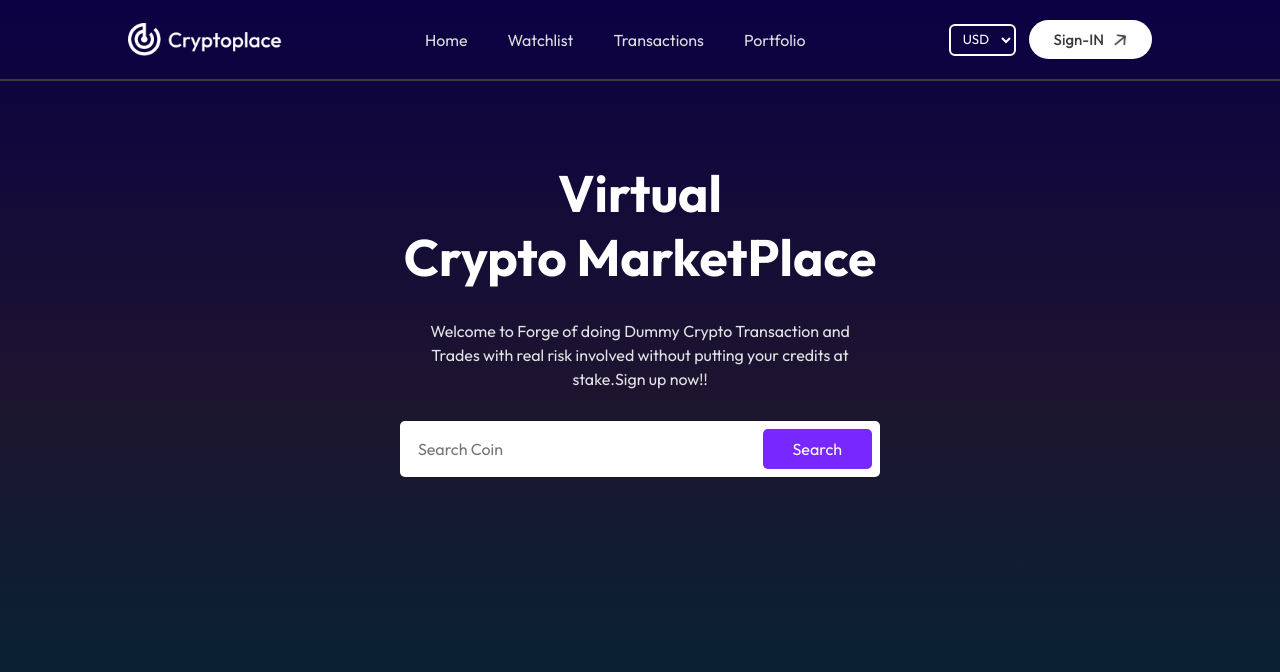
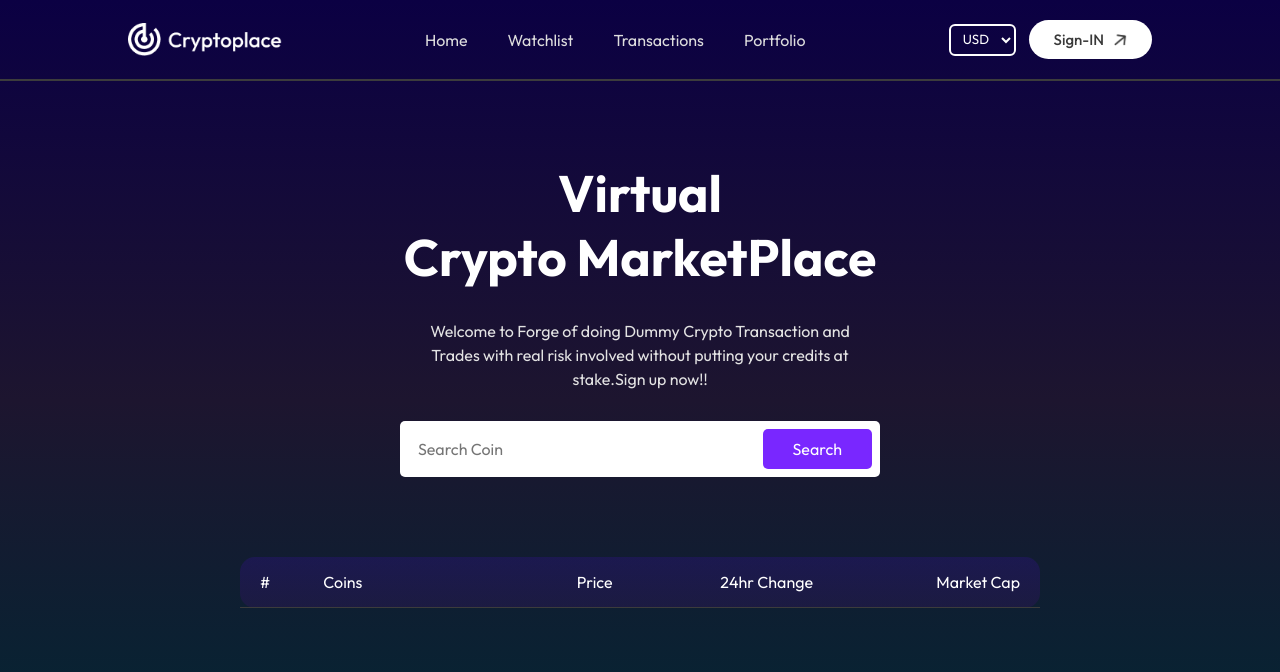
Before and after one commit to keshavsinha17/EthBlitz, a React (Vite) app: page / in a window 1280 px wide. Shown: the top 672 px of the page. Built offline with nearby package versions, Linux system fonts and the light colour scheme.

Commit message:
ui/layout-table

```diff
--- a/src/pages/Home/Home.css
+++ b/src/pages/Home/Home.css
@@ -53,3 +53,19 @@
     border-radius: 5px;
     cursor: pointer;
 }
+.crypto-table{
+    max-width: 800px;
+    margin: auto;
+    background: linear-gradient(rgba(84,3,255,0.15),rgba(105,2,153,0.15));
+    border-radius: 15px;
+}
+.table-layout{
+    display: grid;
+    grid-template-columns: 0.5fr 2fr 1fr 1fr 1.5fr;
+    padding: 15px 20px;
+    align-items: center;
+    border-bottom: 1px solid #3c3c3c;
+}
+.market-cap{
+    text-align: right;
+}
--- a/src/pages/Home/Home.jsx
+++ b/src/pages/Home/Home.jsx
@@ -4,7 +4,7 @@
     return (
         <div className='home'>
             <div className='hero'>
-      <h1>Virtual<br/>Crypto MarketPlace</h1>
+                <h1>Virtual<br />Crypto MarketPlace</h1>
                 <p>Welcome to Forge of doing Dummy Crypto Transaction and Trades with real risk involved
                     without putting your credits at stake.Sign up now!!</p>
                 <form>
@@ -12,6 +12,16 @@
                     <button type='submit'>Search</button>
                 </form>
             </div>
+            <div className='crypto-table'>
+                <div className='table-layout'>
+                    <p>#</p>
+                    <p>Coins</p>
+                    <p>Price</p>
+                    <p style={{textAlign:'center'}}>24hr Change</p>
+                    <p className='market-cap'>Market Cap</p>
+                </div>
+
+            </div>
         </div>
     )
 }
```
Lines whose indentation alone changed are shown as unchanged.
